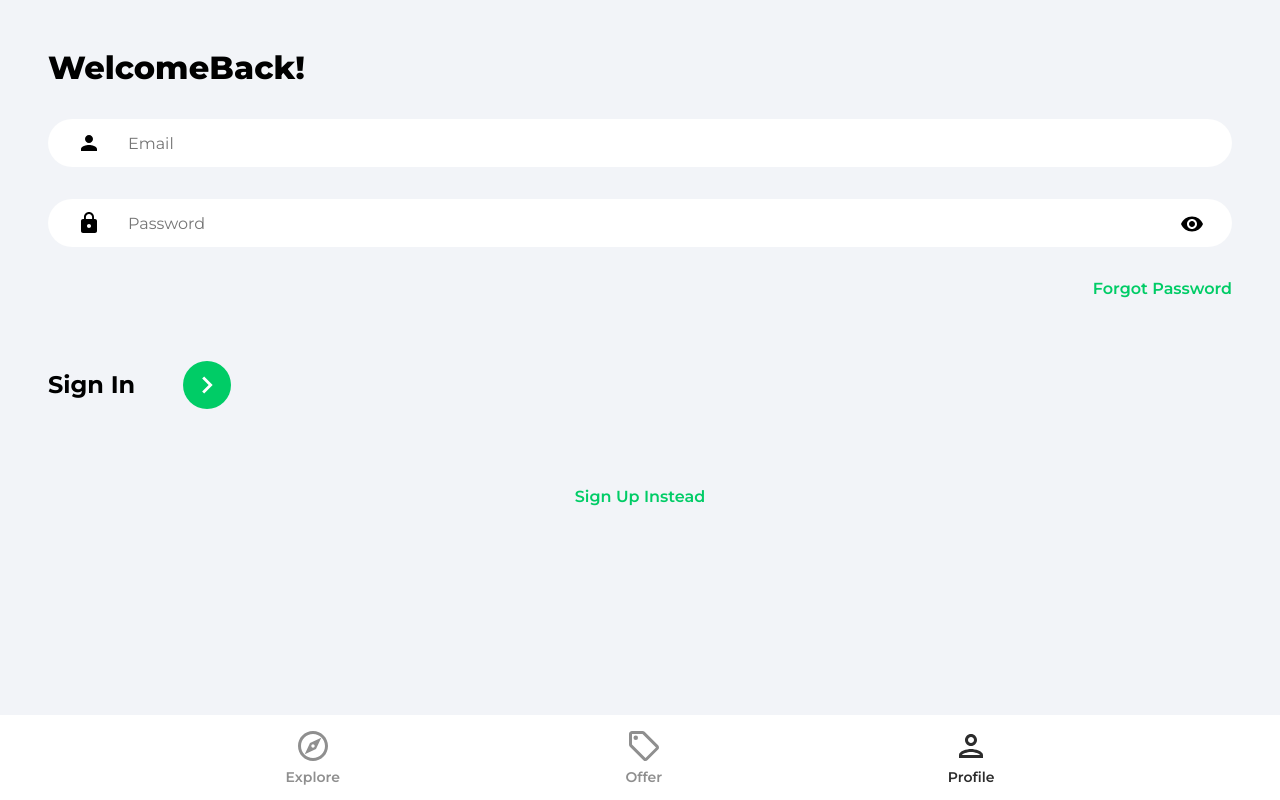
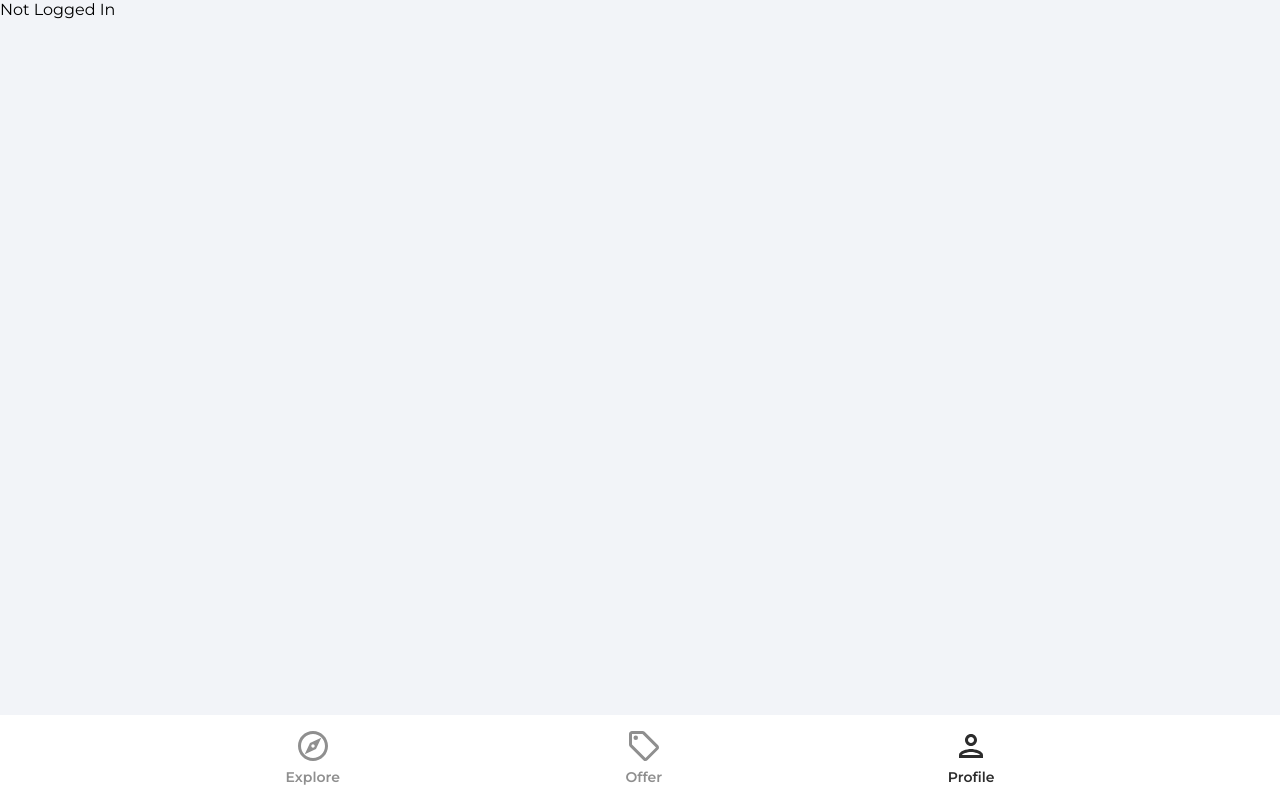
Before and after one commit to jasmeenkaurttn/house-marketplace, a React (Create React App) app: page /profile in a window 1280 px wide. Built offline with nearby package versions, Linux system fonts and the light colour scheme.

Commit message:
User sign in

```diff
--- a/src/App.js
+++ b/src/App.js
@@ -14,7 +14,7 @@
        <Routes>
          <Route path='/' element={<Explore />} />
          <Route path='/offers' element={<Offers />} />
-         <Route path='/profile' element={<SignIn />} />
+         <Route path='/profile' element={<Profile />} />
          <Route path='/sign-in' element={<SignIn />} />
          <Route path='/sign-up' element={<SignUp />} />
          <Route path='/forgot-password' element={<ForgotPassword />} />
--- a/src/pages/Profile.jsx
+++ b/src/pages/Profile.jsx
@@ -1,9 +1,13 @@
+import {useEffect, useState} from 'react'
+import {getAuth} from 'firebase/auth'
+
 function Profile() {
-    return (
-      <div>
-        <h1>Profile</h1>
-      </div>
-    )
+  const [user, setUser] = useState(null)
+  const auth = getAuth()
+  useEffect(() => {
+    setUser(auth.currentUser)
+  },[])
+    return user ? <h1>{user.displayName}</h1> : 'Not Logged In'
   }
 
   export default Profile
--- a/src/pages/SignIn.jsx
+++ b/src/pages/SignIn.jsx
@@ -1,5 +1,6 @@
 import { useState } from 'react'
 import { Link, useNavigate } from 'react-router-dom'
+import {getAuth, signInWithEmailAndPassword} from 'firebase/auth'
 import { ReactComponent as ArrowRightIcon } from '../assets/svg/keyboardArrowRightIcon.svg'
 import visibilityIcon from '../assets/svg/visibilityIcon.svg'
 
@@ -12,13 +13,29 @@
 
     const { email, password } = formData
 
-    const naviagte = useNavigate()
+    const navigate = useNavigate()
 
     const onChange = (e) => {
         setFormData((prevState) => ({
             ...prevState,
             [e.target.id]: e.target.value,
         }))
+    }
+
+    const onSubmit = async (e) => {
+        e.preventDefault()
+
+        try {
+            const auth = getAuth()
+
+            const userCredential = await signInWithEmailAndPassword(auth, email, password)
+
+            if(userCredential.user) {
+                navigate('/')
+            }
+        } catch (error) {
+            console.log(error)
+        }
     }
     return (
         <>
@@ -29,7 +46,7 @@
                     </p>
                 </header>
 
-                <form>
+                <form onSubmit={onSubmit}>
                     <input type="text" className="emailInput" placeholder='Email' id='email' value={email} onChange={onChange} />
 
                     <div className="passwordInputDiv">
```
